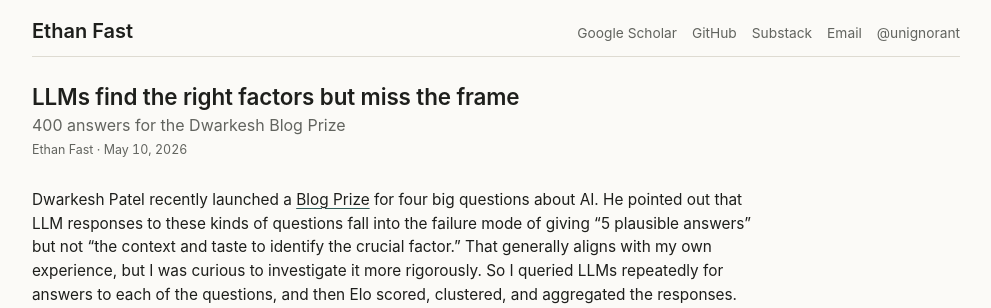
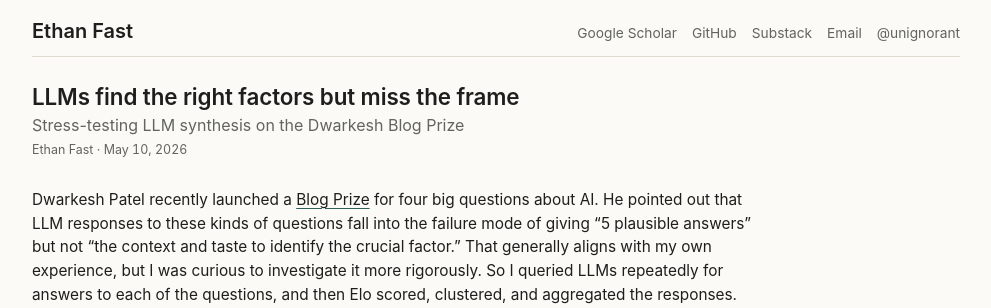
Before and after one commit to Ejhfast/ejhfast.github.com, a Jekyll site: the page llms-find-the-right-factors-but-miss-the-frame.html, which Jekyll copies as it is, in a window 1280 px wide and 900 px high. Shown: the top 308 px of the window, without its empty margins (144-1135 px from the left). Built offline with Jekyll 4.4.1, drawn with Linux system fonts in a browser that asks for light colours.

Commit message:
Update LLM page subtitle

```diff
--- a/llms-find-the-right-factors-but-miss-the-frame.html
+++ b/llms-find-the-right-factors-but-miss-the-frame.html
@@ -392,7 +392,7 @@
 
 <header id="intro">
   <h1>LLMs find the right factors but miss the frame</h1>
-  <p class="subtitle">400 answers for the Dwarkesh Blog Prize</p>
+  <p class="subtitle">Stress-testing LLM synthesis on the Dwarkesh Blog Prize</p>
   <p class="byline">Ethan Fast · May 10, 2026</p>
 
   <div class="overview">
```
